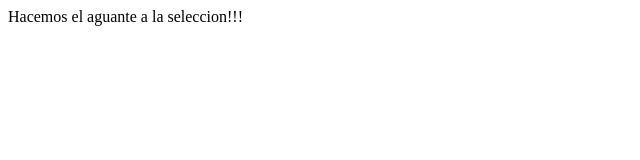
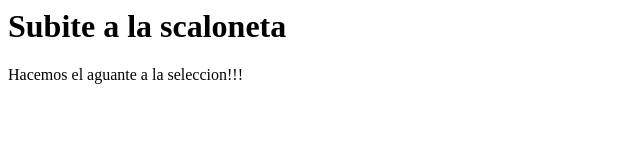
Before and after one commit to matias-rodriguez-edrans/scalonetapp, a plain HTML site: page index.html in a window 1280 px wide. Shown: the whole page, without its empty margins (0-640 px from the left). Drawn offline with Linux system fonts and the light colour scheme.

Commit message:
Agrego titulo principal

```diff
--- a/index.html
+++ b/index.html
@@ -3,6 +3,7 @@
         <title>Git + Guthub SOT</title>
     </head>
     <body>
+        <h1>Subite a la scaloneta</h1>
         <p> Hacemos el aguante a la seleccion!!!</p>
     </body>
   </html>
```
